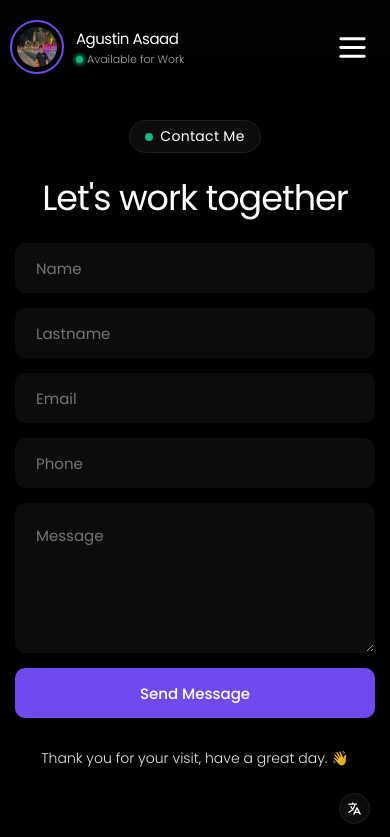
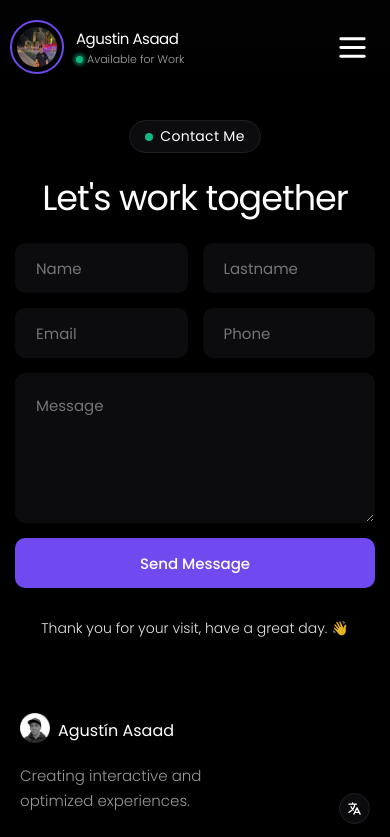
Before and after one commit to agusasaad/portafolio-agustinasaad, a Next.js app: page /contact in a window 390 px wide. Shown: the top 837 px of the page. Built offline with nearby package versions, Linux system fonts and the light colour scheme.

Commit message:
style: update translations and refine CSS for Contact Me page

```diff
--- a/src/app/contact/page.module.css
+++ b/src/app/contact/page.module.css
@@ -1,9 +1,6 @@
 .container {
   width: 100%;
   padding: 120px 15px 100px 15px;
-  background-size: cover;
-  background-repeat: no-repeat;
-  background-position: center;
   display: flex;
   justify-content: center;
   align-items: center;
@@ -111,6 +108,7 @@
   border-radius: 10px;
   color: white;
   font-size: 16px;
+  cursor: none;
 }
 
 .container .form .form_group input:focus {
@@ -128,6 +126,7 @@
   border-radius: 10px;
   font-size: 16px;
   color: white;
+  cursor: none;
 }
 
 .container .form .form_group textarea:focus {
@@ -175,13 +174,12 @@
     gap: 20px;
   }
 
-  .container .form .form_group {
+  /* .container .form .form_group {
     width: 100%;
     display: flex;
     flex-direction: column;
     align-items: center;
-    gap: 15px;
-  }
+  } */
 
   .container .form .form_group input {
     font-size: 15px;
--- a/src/utils/translations/translations.js
+++ b/src/utils/translations/translations.js
@@ -116,9 +116,9 @@ export const translations = {
       },
     },
     contactMe: {
-      subtitle: "Contactame",
+      subtitle: "Ponte en contacto",
       title: "Empecemos a crear juntos",
-      paragraph: "Demos vida a tus ideas con soluciones innovadoras.",
+      paragraph: "Transforma tus ideas en soluciones innovadoras.",
     },
     detail_projects: {
       title_1: "Responsabilidades",
@@ -269,9 +269,9 @@ export const translations = {
       },
     },
     contactMe: {
-      subtitle: "Contact Me",
+      subtitle: "Get in touch",
       title: "Let's start creating together",
-      paragraph: "Let's bring your ideas to life with innovative solutions.",
+      paragraph: "Transform your ideas into innovative solutions.",
     },
     detail_projects: {
       title_1: "Responsibilities",
```
